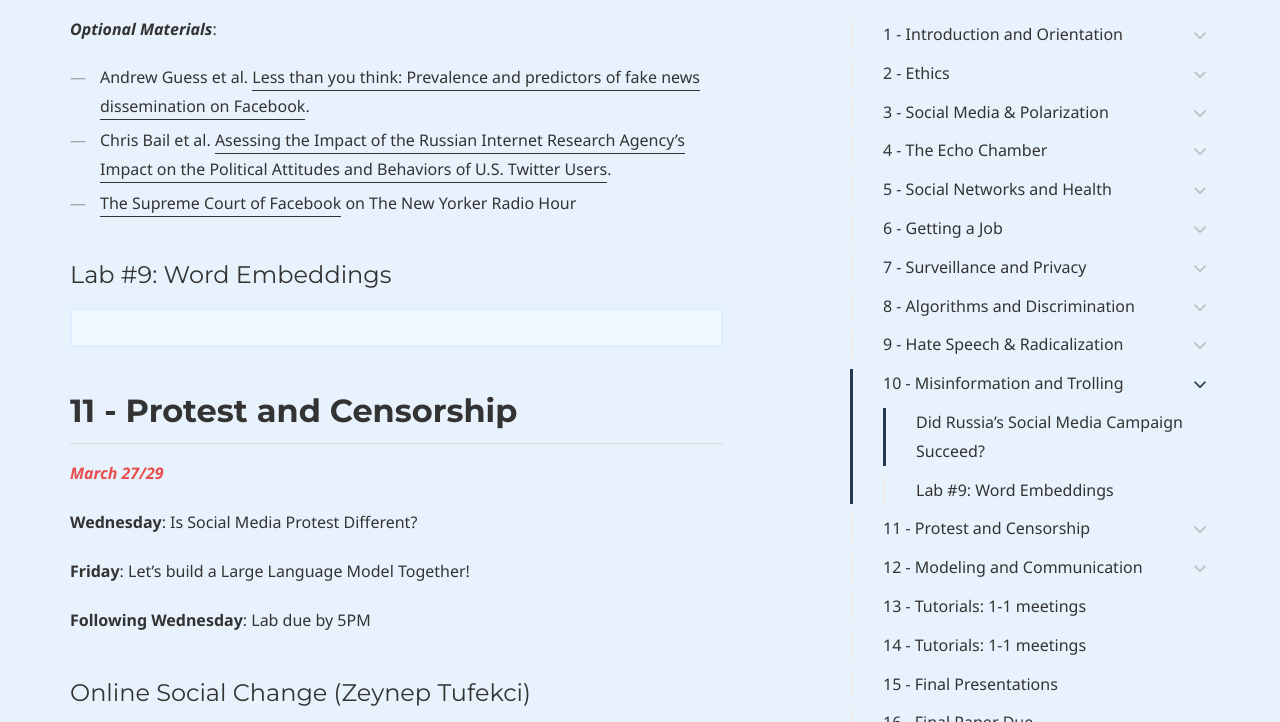
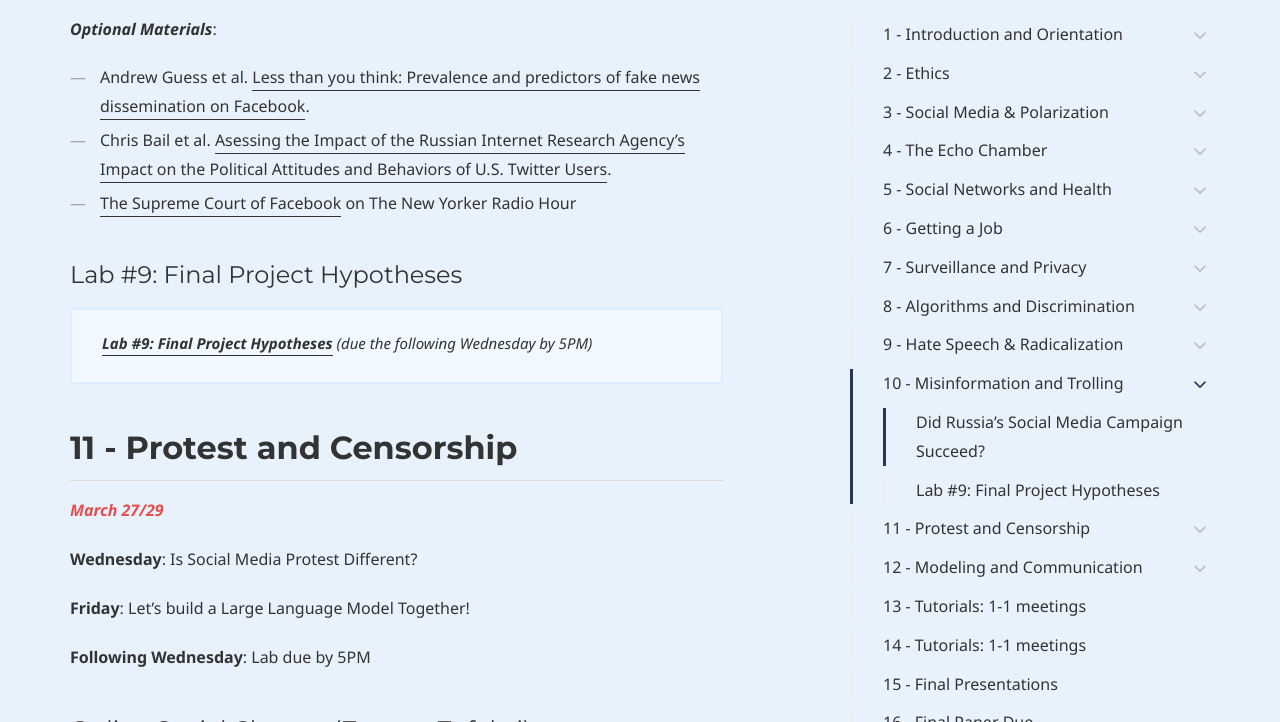
Before and after one commit to dssoc/dssoc.github.io, a Jekyll site: the page built from schedule.md, in a window 1280 px wide and 900 px high, scrolled down 19525 px, cut to the strip 0-722 px from the top of the window. Built offline with Jekyll 4.4.1, drawn with Linux system fonts in a browser that asks for light colours; some web fonts are replaced.

Commit message:
added lab 9 schedule.md

```diff
--- a/schedule.md
+++ b/schedule.md
@@ -754,8 +754,10 @@ allowfullscreen></iframe>
 
 
 
-#### Lab #9: Word Embeddings
+#### Lab #9: Final Project Hypotheses
 <div class="callout callout--info">
+    <p><i><b><a href = "/assignments/lab_9_hypotheses.html">Lab #9: Final Project Hypotheses</a></b> (due the following Wednesday by 5PM)</i></p>
+
 </div>
 
 
```
